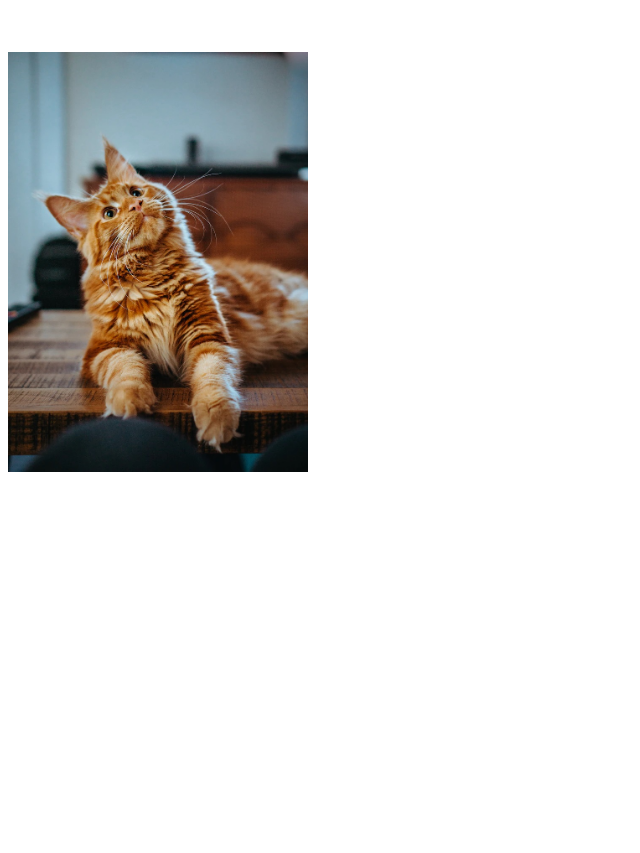
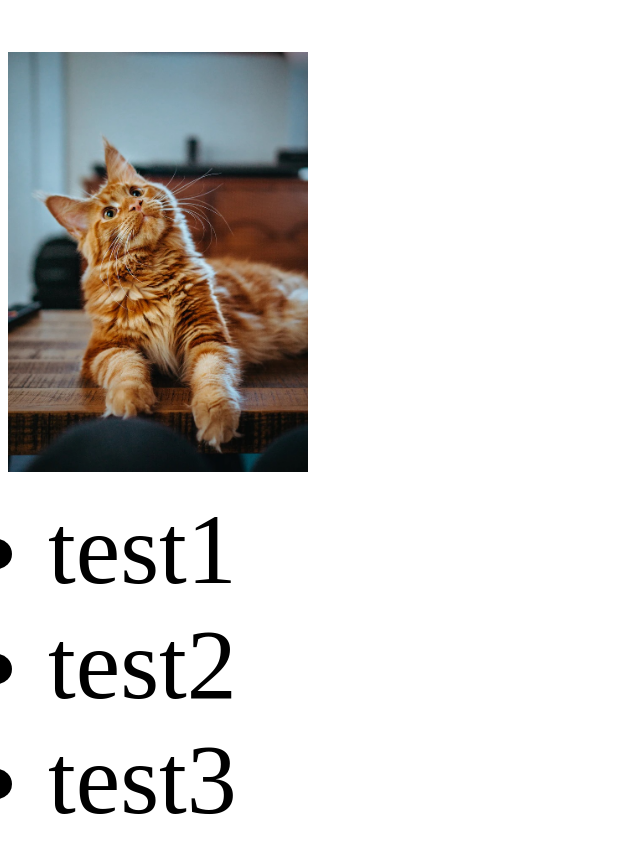
Before and after one commit to bftsai/vitewebsite, a website built with Vite: page pages/index.html in a window 1280 px wide. Shown: the part 227-1080 px from the top of the page, without its empty margins (0-640 px from the left). Before the commit the page ends 800 px from the top, so only its background shows below. Built offline with nearby package versions, Linux system fonts and the light colour scheme.

Commit message:
add ul li

```diff
--- a/assets/scss/pages/_index.scss
+++ b/assets/scss/pages/_index.scss
@@ -1,3 +1,6 @@
 .index-title {
   font-size: 100px;
 }
+ul li{
+  font-size: 100px;
+}
--- a/pages/index.html
+++ b/pages/index.html
@@ -11,7 +11,11 @@
 
     <h1 class="index-title">我是首頁</h1>
     <img src="../assets/images/cat.jpg" style="width: 300px;" alt="cat">
-
+    <ul>
+      <li>test1</li>
+      <li>test2</li>
+      <li>test3</li>
+    </ul>
     <%- include('./layout/footer'); -%>
 
     <script type="module" src="../main.js"></script>
```
